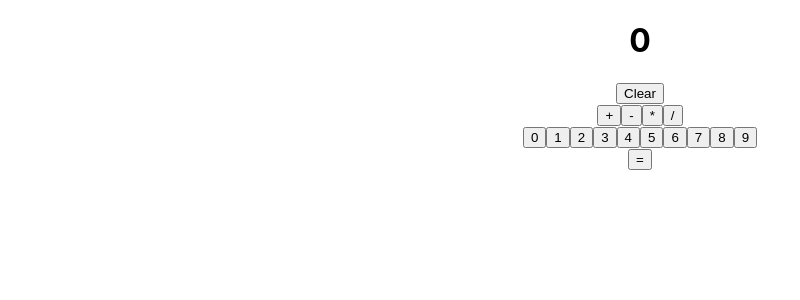
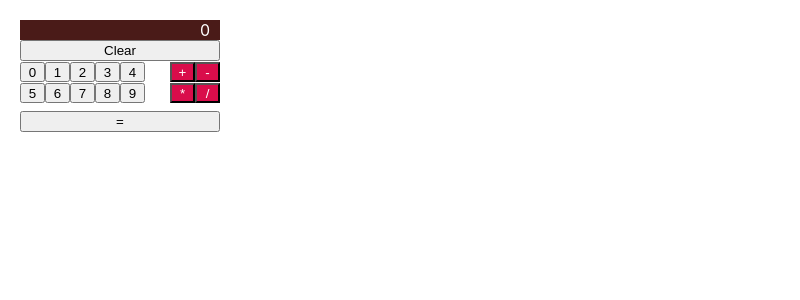
Before and after one commit to VivKatara/ReactNodeCalculator, a React (Create React App) app: page / in a window 1280 px wide. Shown: the top 300 px of the page, without its empty margins (0-800 px from the left). Built offline with nearby package versions, Linux system fonts and the light colour scheme.

Commit message:
Added styling

```diff
--- a/src/components/Calculator.js
+++ b/src/components/Calculator.js
@@ -1,8 +1,8 @@
 import React from 'react'
-import Display from "./Display"
 import Button from "react-bootstrap/Button"
+import styled from '@emotion/styled'
 
-class Calculator extends React.Component {
+export default class Calculator extends React.Component {
     constructor(props) {
         super(props)
         this.state = {
@@ -62,14 +62,14 @@ class Calculator extends React.Component {
     getOperations() {
         const operations = ["+", "-", "*", "/"]
         return operations.map((op, index) => {
-            return <Button key={index} value={op} onClick={this.handleOperation}>{op}</Button>
+            return <Operation key={index} value={op} onClick={this.handleOperation}>{op}</Operation>
         })
     }
 
     getNumbers() {
         const numbers = [0, 1, 2, 3, 4, 5, 6, 7, 8, 9]
         return numbers.map((num, index) => {
-            return <Button key={index} onClick={() => this.handleNumber(num)}>{num}</Button>
+            return <Number key={index} onClick={() => this.handleNumber(num)}>{num}</Number>
         })
     }
 
@@ -79,28 +79,72 @@ class Calculator extends React.Component {
         console.log(this.state)
 
         return (
-            <div className="Calculator">
-                <div className="numberDisplay">
-                    <Display total={this.state.currentNumber}/>
-                </div>
-                <div className="clearButton">
-                    <Button onClick={this.handleClear}>Clear</Button>
-                </div>
-                <div className="numbersAndOperations">
-                    <div className="Operations">
+            <CalculatorDisplay>
+                <NumberDisplay>
+                    {this.state.currentNumber}
+                </NumberDisplay>
+                <Clear onClick={this.handleClear}>Clear</Clear>
+                <NumbersAndOperations>
+                    <NumberRow>
+                        {this.getNumbers()}
+                    </NumberRow>
+                    <OperationRow>
                         {this.getOperations()}
-                    </div>
-                    <div className="Numbers">
-                        {this.getNumbers()}
-                    </div>
-                </div>
-                <div className="equals">
-                    <Button onClick={this.handleEqual}>=</Button>
-                </div>
-            </div>
+                    </OperationRow>
+                </NumbersAndOperations>
+                <Equal onClick={this.handleEqual}>=</Equal>
+            </CalculatorDisplay>
         )
     }
-
 }
 
-export default Calculator
+const CalculatorDisplay = styled.div`
+    display: flex;
+    flex-direction: column;
+    width: 200px;
+    height: 200px;
+    margin-left: 20px;
+    margin-top: 20px;
+`
+
+const Clear = styled.button `
+    width: 200px;
+`
+const NumberDisplay = styled.div`
+    height: 20px;
+    background-color: #4a1b18;
+    text-align: right;
+    padding-right: 10px;
+    color: white;
+`
+
+const NumbersAndOperations = styled.div`
+    display: flex;
+    flex-direction: row;
+    width: 200px;
+`
+const NumberRow = styled.div`
+    width: 125px;
+    height: 50px;
+    margin-right: 25px;
+`
+
+const Number = styled.button`
+    width: 25px;
+    height: 20px;
+`
+
+const OperationRow = styled.div`
+    width: 50px;
+`
+
+const Operation = styled.button`
+    width: 25px;
+    height: 20px;
+    background-color: #d90d4b;
+    color: white;
+`
+
+const Equal = styled.button`
+    width: 200px;
+`
--- a/src/components/Display.js
+++ b/src/components/Display.js
@@ -1,11 +1,14 @@
 import React from 'react'
+import styled from '@emotion/styled'
 
-class Display extends React.Component {
+export default class Display extends React.Component {
     render () {
         return (
-            <h1>{this.props.total}</h1>
+            <Header>{this.props.total}</Header>
         )
     }
 }
 
-export default Display
+const Header = styled.h1`
+    color: black
+`
```
Also changed, not shown: 1 other file (tests, documents, lock files or other folders).
